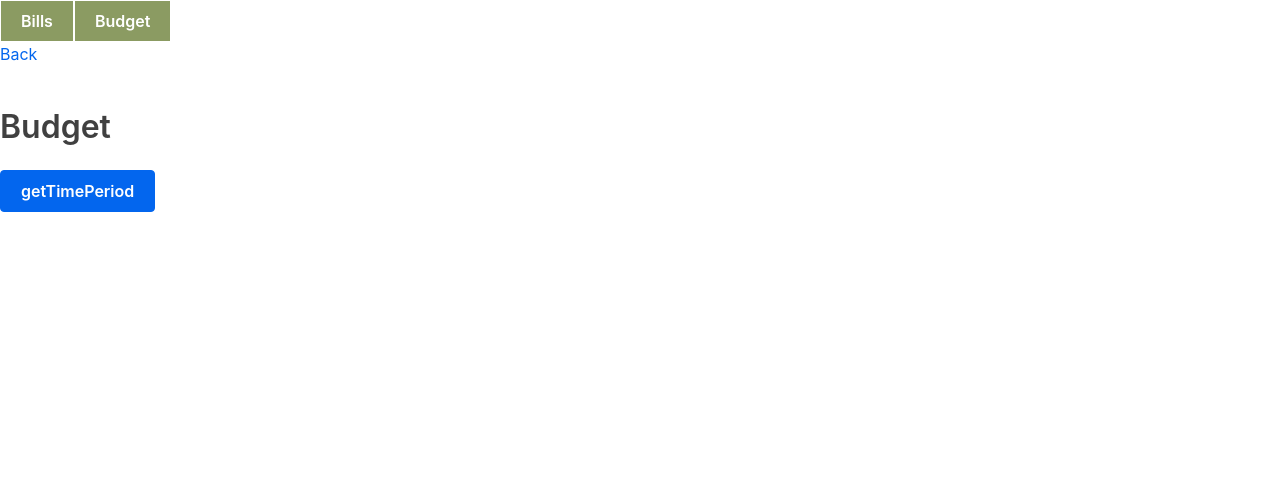
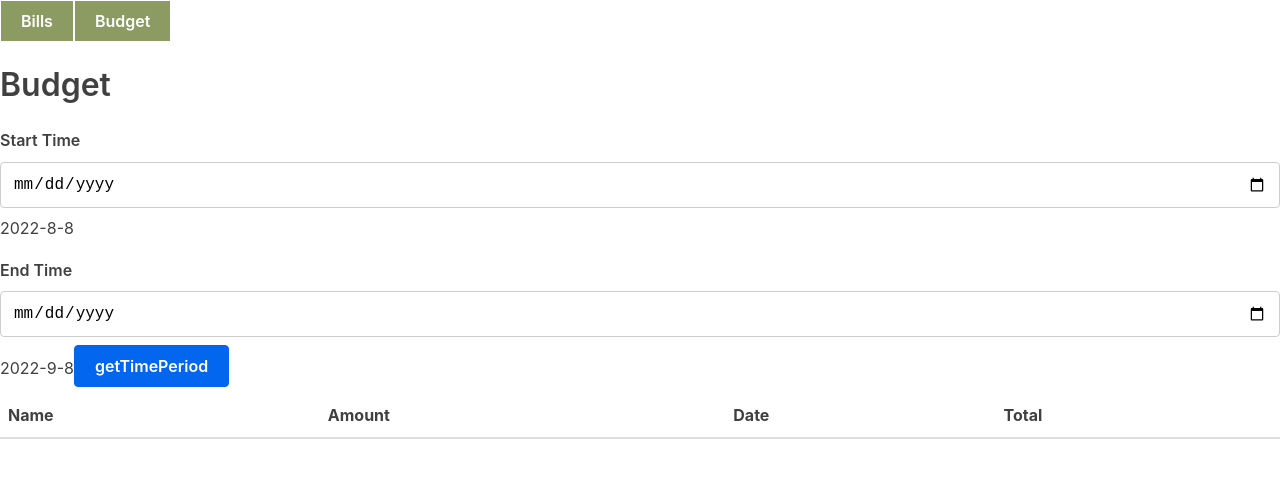
Before and after one commit to math-yew/bills, a React (Create React App) app: page /showBudget in a window 1280 px wide. Shown: the top 478 px of the page. Built offline with nearby package versions, Linux system fonts and the light colour scheme.

Commit message:
shows budget

```diff
--- a/src/ShowBudget.js
+++ b/src/ShowBudget.js
@@ -1,24 +1,37 @@
 import React, { useState, useEffect } from 'react';
-import { Link } from 'react-router-dom';
 
-import Pic from './pic';
-import Modal from './modal';
+import ShowTable from './ShowTable';
 import BudgetService from './budgetService';
 
 export default function ShowBudget (props) {
-
-    const [dataStr, setDataStr] = useState();
+    let today = new Date();
+    let year = today.getFullYear();
+    let month = today.getMonth()*1 + 1;
+    let nextMonth = month + 1;
+    let day = today.getDate();
+    console.log("date: " + today);
+    const [budgetData, setBudgetData] = useState([]);
+    const [startTime, setStartTime] = useState(year+"-"+month+"-"+day);
+    const [endTime, setEndTime] = useState(year+"-"+nextMonth+"-"+day);
 
     function getTimePeriod(){
-      setDataStr(BudgetService.getTimePeriod());
+      let budgetArr = BudgetService.getTimePeriod(startTime, endTime);
+      setBudgetData(budgetArr);
     }
 
     return(
       <div>
-        <Link to={"/boards"}>Back</Link>
         <h1>Budget</h1>
-        {dataStr}
+        <label>Start Time</label>
+        <input type="date" value={startTime} onChange={e => setStartTime(e.target.value)} />
+        {startTime}
+        <label>End Time</label>
+        <input type="date" value={endTime} onChange={e => setEndTime(e.target.value)} />
+        {endTime}
         <button onClick={getTimePeriod}>getTimePeriod</button>
+        <ShowTable
+            budgetData={budgetData}
+        />
       </div>
     )
 }
--- /dev/null
+++ b/src/ShowTable.js
@@ -0,0 +1,41 @@
+import React from 'react';
+
+const TableHeader = () => {
+    return (
+        <thead>
+            <tr>
+                <th>Name</th>
+                <th>Amount</th>
+                <th>Date</th>
+                <th>Total</th>
+            </tr>
+        </thead>
+    );
+}
+
+const TableBody = props => {
+    const rows = props.budgetData.map((row, index) => {
+        return (
+            <tr key={index}>
+                <td> {row.name}</td>
+                <td>{row.amount}</td>
+                <td>{row.prettyDate}</td>
+                <td>{row.total}</td>
+            </tr>
+        );
+    });
+
+    return <tbody>{rows}</tbody>;
+}
+
+const ShowTable = (props) => {
+    const { removeBill, budgetData} = props;
+        return (
+            <table>
+                <TableHeader />
+                <TableBody budgetData={budgetData} removeBill={removeBill} />
+            </table>
+        );
+}
+
+export default ShowTable;
--- a/src/budgetService.js
+++ b/src/budgetService.js
@@ -8,9 +8,9 @@ let end = null;
 
 const BudgetService = {
 
-  getTimePeriod: function (){
-    let startDate = "2022-04-27";
-    let endDate = "2022-05-28";
+  getTimePeriod: function (startDate, endDate){
+    // startDate = "2022-04-27";
+    // endDate = "2022-05-28";
     start = Date.parse(startDate + adjust);
     end = Date.parse(endDate + adjust);
     console.log("start: " + start);
@@ -93,22 +93,18 @@ const BudgetService = {
 
   showOutput: function (){
     let sortedTimePeriod = timePeriod.sort((a,b)=>a.date*1-b.date*1);
-    let output = sortedTimePeriod.map((e)=>e);
-    return output;
     let total = 0;
-
-    for(let item of sortedTimePeriod){
-
+    let output = sortedTimePeriod.map((item)=>{
       if(item.income){
         total += item.amount*1;
       }else{
         total -= item.amount*1;
       }
+      item.total = total.toFixed(2);
       let itemDate = new Date(item.date);
-      output += item.name + " " + months[itemDate.getMonth()] + " " + itemDate.getDate() + " $" + item.amount + " $" + total.toFixed(2);
-      output += "<br><br>"
-    }
-    // document.getElementById('output').innerHTML = output;
+      item.prettyDate = months[itemDate.getMonth()] + " " + itemDate.getDate();
+      return item;
+    });
     return output;
   },
 
```
